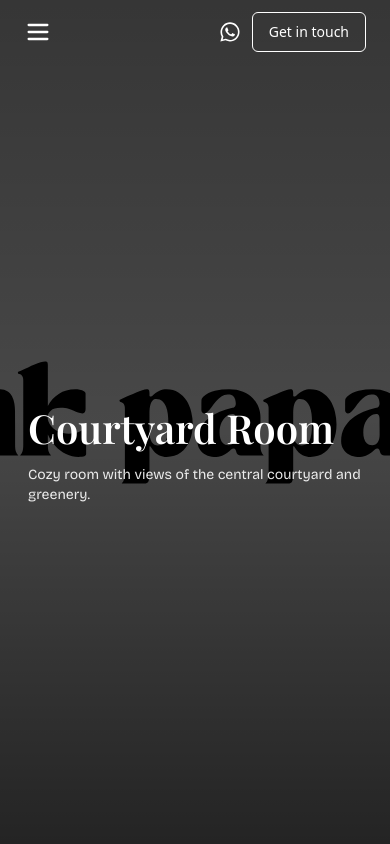
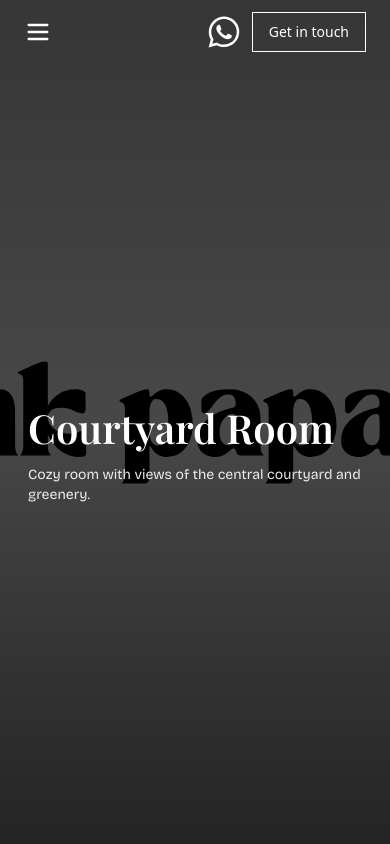
Before and after one commit to marshadkhn/pink-papaya-website, a Next.js app: page /stays/courtyard-room in a window 390 px wide. Shown: the top 844 px of the page. Built offline with nearby package versions, Linux system fonts and the light colour scheme; a web font is replaced by a local one.

Commit message:
feat: enhance InteriorPage with recent projects section; update Home and FAQ sections for improved layout and responsiveness; add new interior projects data; update Navbar and button styles

```diff
--- a/src/app/(main)/page.js
+++ b/src/app/(main)/page.js
@@ -10,6 +10,7 @@ import { feedback as feedbackData } from "@/data/feedback";
 import RoomsAndStay from "@/components/RoomsAndStay";
 import { Card } from "@/components/ui/card";
 import Image from "next/image";
+import Link from "next/link";
 
 export default function Home() {
   return (
@@ -24,7 +25,7 @@ export default function Home() {
         ctaVariant="white"
         tone="dark"
       />
-      <section id="explore" className="py-12 md:py-16">
+      <section id="explore" className="py-30 md:py-50">
         <Container>
           <div className="mb-6 md:mb-8">
             <HeaderContent
@@ -34,7 +35,25 @@ export default function Home() {
             />
           </div>
           <div className="grid grid-cols-1 sm:grid-cols-2 gap-6 md:gap-8">
-            {stays.slice(0, 4).map((s) => (
+            {/* Our villas black tile */}
+            <Link
+              href="/stays"
+              className="block focus:outline-none focus-visible:ring-2 focus-visible:ring-black/60"
+              aria-label="Explore all villas"
+            >
+              <Card className="group relative w-full overflow-hidden bg-black !rounded-none !border-0 !shadow-none">
+                <div className="relative w-full" style={{ paddingTop: "100%" }}>
+                  <div className="absolute inset-0 bg-black" />
+                  <div className="absolute inset-x-0 bottom-0 p-4 sm:p-5">
+                    <h3 className="font-playfair text-white leading-tight text-[28px] sm:text-[30px] md:text-[32px]">
+                      Our villas
+                    </h3>
+                  </div>
+                </div>
+              </Card>
+            </Link>
+
+            {stays.slice(0, 3).map((s) => (
               <StayCard
                 key={s.id}
                 title={s.title}
@@ -54,7 +73,7 @@ export default function Home() {
       <RoomsAndStay />
 
       {/* Leisure Section */}
-      <section className="py-12 md:py-16">
+      <section className="py-30 md:py-50">
         <Container>
           <HeaderContent
             align="center"
@@ -223,7 +242,7 @@ export default function Home() {
       {/* What They Say - Feedback */}
       <section className="py-12 md:py-16">
         <Container>
-          <HeaderContent title="WHAT they say" align="center" showCta={false} />
+          <HeaderContent title="What they say" align="center" showCta={false} titleSize="sm" />
           <div className="mt-8">
             <Carousel className="w-full">
               <CarouselContent className="-ml-5 md:-ml-6 py-2 md:py-3">
--- a/src/components/FAQ.tsx
+++ b/src/components/FAQ.tsx
@@ -19,7 +19,7 @@ export default function FAQ({
     faqs?: FAQItem[];
 }) {
     return (
-      <section className={cn("py-12 md:py-16", className)}>
+      <section className={cn("py-30 md:py-50", className)}>
         <Container>
           <div className="grid grid-cols-1 lg:grid-cols-12 gap-8 lg:gap-16">
             <div className="lg:col-span-4">
--- a/src/components/Navbar.tsx
+++ b/src/components/Navbar.tsx
@@ -12,6 +12,7 @@ export default function Navbar({ className }: { className?: string }) {
   const items = [
     { href: "/", label: "Home" },
     { href: "/stays", label: "Explore" },
+    { href: "/interior", label: "Interior" },
     { href: "/about", label: "About us" },
     { href: "/contact", label: "Contact us" },
   ];
@@ -19,7 +20,8 @@ export default function Navbar({ className }: { className?: string }) {
   const pathname = usePathname();
   const isContactPage = pathname?.startsWith("/contact");
   const isAboutPage = pathname?.startsWith("/about");
-  const isLightPage = isContactPage || isAboutPage;
+  const isInteriorPage = pathname?.startsWith("/interior");
+  const isLightPage = isContactPage || isAboutPage || isInteriorPage;
 
   const linkColor = isLightPage
     ? "text-neutral-900 hover:text-black"
@@ -70,7 +72,7 @@ export default function Navbar({ className }: { className?: string }) {
             target="_blank"
             rel="noopener noreferrer"
           >
-            <WhatsAppIcon className={cn("h-5 w-5", iconColor)} />
+            <WhatsAppIcon className={cn("h-8 w-8", iconColor)} />
           </Link>
           <Button variant={isLightPage ? "outlineBlack" : "outlineWhite"}>
             Get in touch
--- a/src/components/RoomsAndStay.tsx
+++ b/src/components/RoomsAndStay.tsx
@@ -31,6 +31,7 @@ export default function RoomsAndStay() {
           onCtaClick={() => router.push("/stays")}
           buttonPlacement="right"
           ctaVariant="outlineBlack"
+
         />
 
         {/* Content grid */}
--- a/src/components/StayCard.tsx
+++ b/src/components/StayCard.tsx
@@ -22,10 +22,11 @@ export default function StayCard({ title, imageUrl, area, bed, guests, className
     <Card
       className={cn(
         // Clean image tile: no border, no rounded corners, no shadow
-        "group relative h-80 md:h-96  w-full overflow-hidden bg-neutral-200 !rounded-none !border-0 !shadow-none",
+        "group relative w-full overflow-hidden bg-neutral-200 !rounded-none !border-0 !shadow-none",
         className
       )}
     >
+      <div className="relative w-full" style={{ paddingTop: "100%" }}>
         <div
           className="absolute inset-0"
           style={{ backgroundImage: `url(${imageUrl})`, backgroundSize: "cover", backgroundPosition: "center" }}
@@ -65,6 +66,7 @@ export default function StayCard({ title, imageUrl, area, bed, guests, className
             </div>
           ) : null}
         </CardContent>
+      </div>
     </Card>
   );
 
--- a/src/components/icons/whatsapp.tsx
+++ b/src/components/icons/whatsapp.tsx
@@ -1,4 +1,4 @@
-export function WhatsAppIcon({ className = "w-5 h-5" }: { className?: string }) {
+export function WhatsAppIcon({ className = "w-8 h-8" }: { className?: string }) {
   return (
     <svg
       className={className}
--- a/src/components/ui/button.tsx
+++ b/src/components/ui/button.tsx
@@ -9,19 +9,19 @@ const buttonVariants = cva(
   {
     variants: {
       variant: {
-        default: "bg-primary text-primary-foreground hover:bg-primary/90",
+        default: "bg-primary text-primary-foreground hover:bg-primary/90 rounded-none",
         destructive:
-          "bg-destructive text-destructive-foreground hover:bg-destructive/90",
+          "bg-destructive text-destructive-foreground hover:bg-destructive/90 rounded-none",
         outline:
-          "border border-input bg-background hover:bg-accent hover:text-accent-foreground",
+          "border rounded-none border-input bg-background hover:bg-accent hover:text-accent-foreground",
         secondary:
-          "bg-secondary text-secondary-foreground hover:bg-secondary/80",
-        ghost: "hover:bg-accent hover:text-accent-foreground",
-        link: "text-primary underline-offset-4 hover:underline",
+          "bg-secondary text-secondary-foreground hover:bg-secondary/80 rounded-none",
+        ghost: "hover:bg-accent hover:text-accent-foreground rounded-none",
+        link: "text-primary underline-offset-4 hover:underline rounded-none",
         // custom project variants
         outlineWhite:
-          "bg-transparent border border-white text-white hover:bg-white/10",
-        white: "bg-white text-black hover:bg-white/90",
+          "bg-transparent border border-white text-white hover:bg-white/10 rounded-none",
+        white: "bg-white text-black hover:bg-white/90 rounded-none",
         outlineBlack:
           "bg-transparent border border-black text-black hover:bg-black/10 rounded-none",
         // Add the new black variant
--- /dev/null
+++ b/src/data/interior.ts
@@ -0,0 +1,38 @@
+export type InteriorProject = {
+  id: string;
+  title: string;
+  imageUrl: string;
+  description?: string;
+  href?: string; // optional route if we create project detail pages later
+};
+
+export const interiorProjects: InteriorProject[] = [
+  {
+    id: "coastal-calm",
+    title: "Coastal Calm",
+    imageUrl: "/images/hotel.svg",
+    description:
+      "Soft tones, natural textures, and sunlight-forward layouts for slow mornings.",
+  },
+  {
+    id: "garden-nook",
+    title: "Garden Nook",
+    imageUrl: "/logo-files/logo-black.svg",
+    description:
+      "Green-framed corners with crafted wood and linen—made for quiet pauses.",
+  },
+  {
+    id: "sunset-suite",
+    title: "Sunset Suite",
+    imageUrl: "/logo-files/logo-white.svg",
+    description:
+      "Warm light, earthy palettes, and a hint of sea breeze at golden hour.",
+  },
+  {
+    id: "palm-terrace",
+    title: "Palm Terrace",
+    imageUrl: "/logo-files/logo-black.svg",
+    description:
+      "Open terraces and airy flow—spaces that breathe, shaped by the coast.",
+  },
+];
```
Also changed, not shown: src/app/(main)/interior/page.js (+83 -3 lines). Lines whose indentation alone changed are shown as unchanged.
